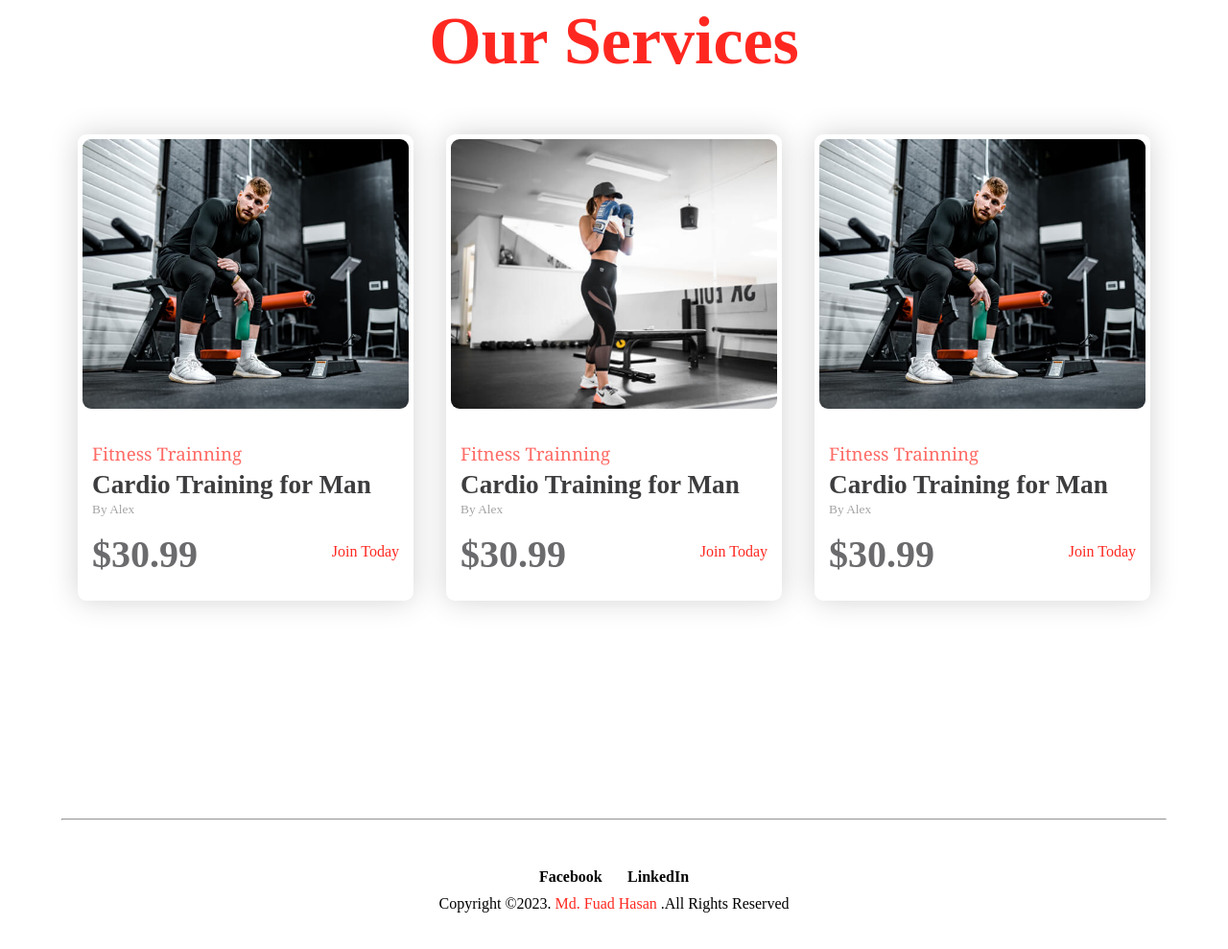
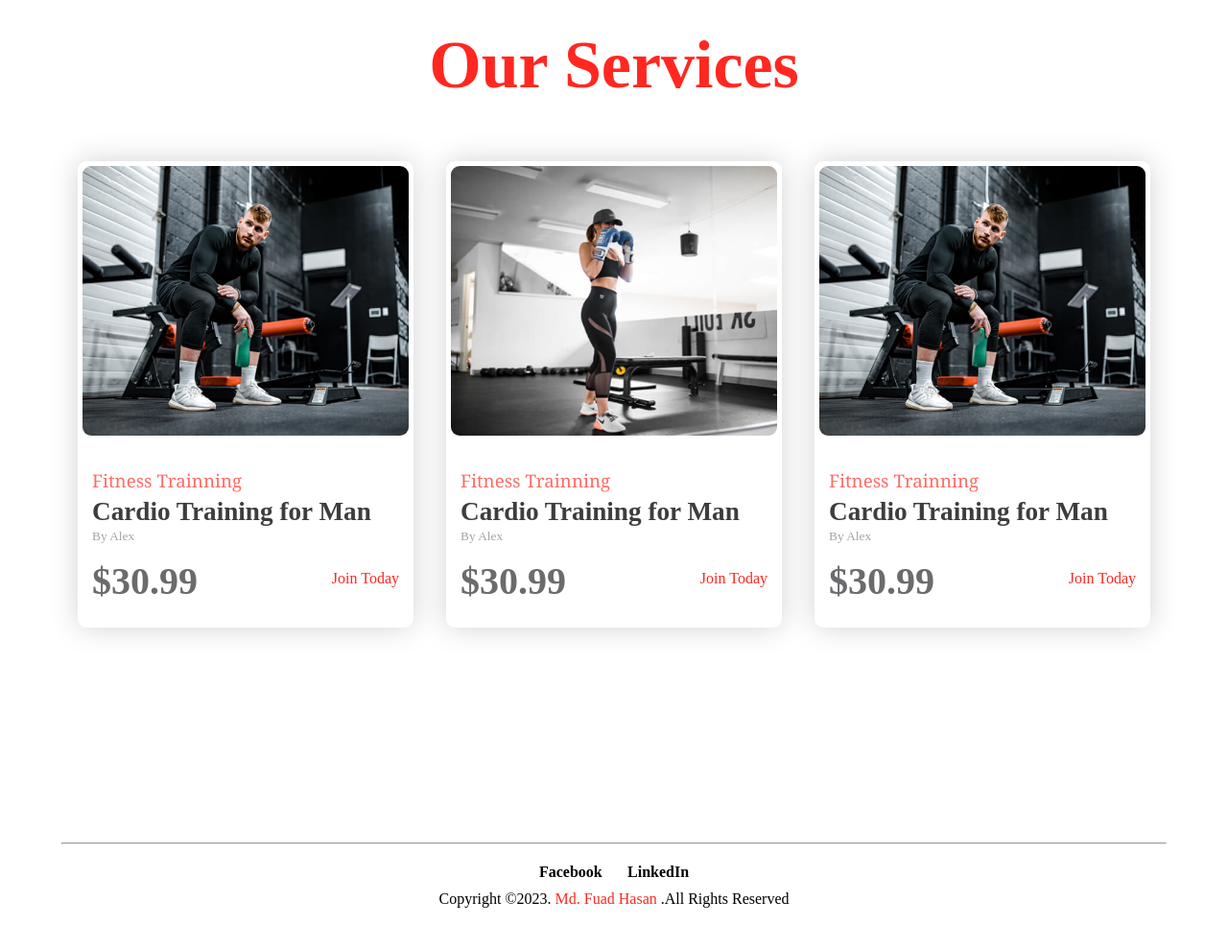
Before and after one commit to Fuad2022/fitness-world, a plain HTML site: page index.html in a window 1280 px wide. Shown: the part 2896-3885 px from the top of the page at 96% size. Drawn offline with Linux system fonts and the light colour scheme.

Commit message:
styls Sheet updated

```diff
--- a/index.html
+++ b/index.html
@@ -154,7 +154,9 @@
             </div>
         </section>
         <section class="footer">
-            <hr>
+            <div>
+                <hr>
+            </div>
             <div class="footer_info">
                 <div class="social_icon">
                     <a href="#">Facebook</a>
--- a/style.css
+++ b/style.css
@@ -250,25 +250,27 @@
 .service_container {
   width: 100%;
   height: 100vh;
-  margin: 0 auto;
+  margin: 50px auto;
 }
 .service_container h1 {
   font-size: 70px;
   color: #ff2821;
   text-align: center;
+  margin: 50px auto;
 }
 .service_body {
   width: 90%;
-  height: 600px;
+  height: fit-content;
   margin: 0 auto;
   display: flex;
   justify-content: space-evenly;
   align-items: center;
+  flex-wrap: wrap;
 }
 .service_card {
   width: 350px;
   height: fit-content;
-  margin: 0 auto;
+  margin: 10px auto;
   border-radius: 9px;
   box-shadow: 0px 0px 30px lightgray;
 }
@@ -313,13 +315,17 @@
   color: #ff2821;
   cursor: pointer;
 }
+.footer {
+  width: 100%;
+  height: 100px;
+}
 .footer hr {
   width: 90%;
-  margin: 50px auto;
+  margin: 0px auto;
 }
 .footer_info {
   width: fit-content;
-  margin: 50px auto;
+  margin: 20px auto;
   text-align: center;
 }
 .footer_info .social_icon {
```
